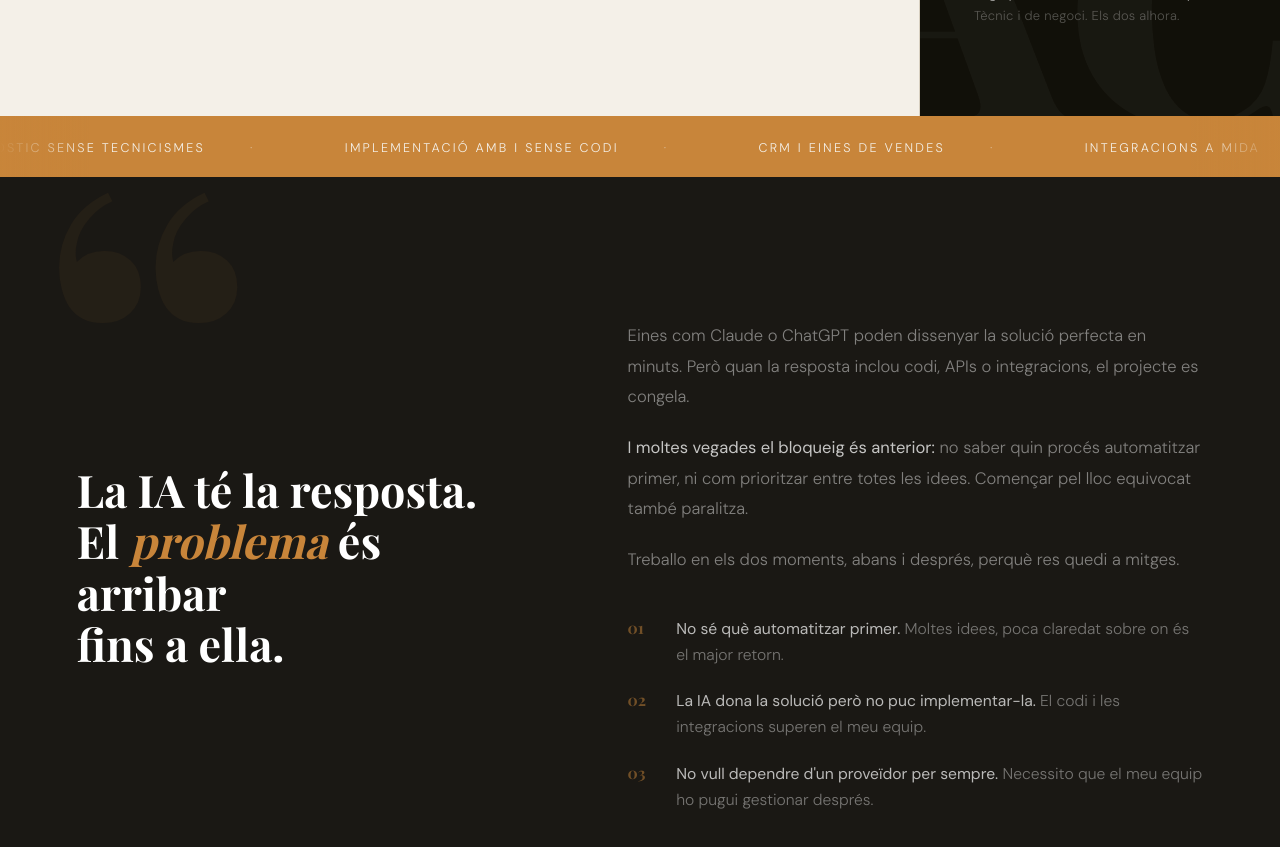
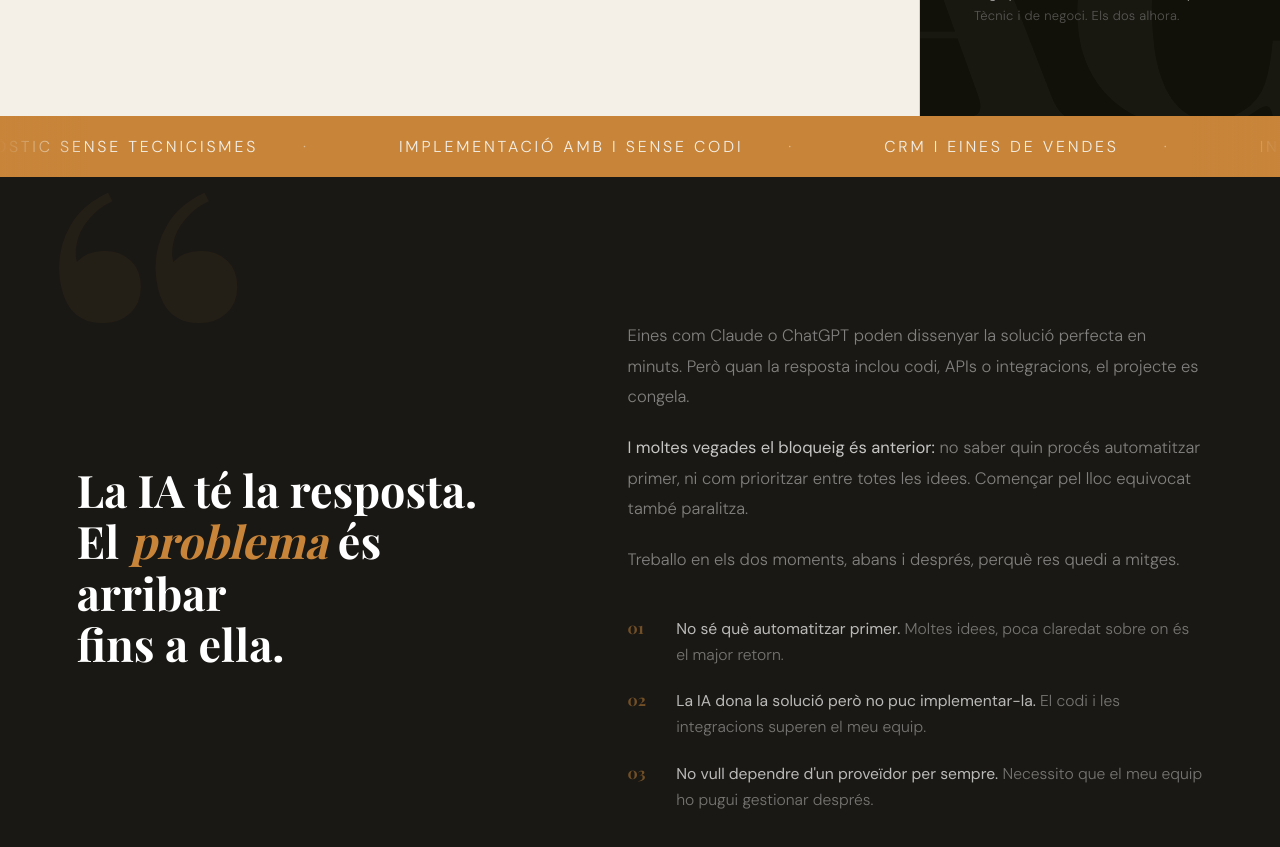
Before and after one commit to alejandroclose/alejandroclose, a Next.js app: page /ca in a window 1280 px wide. Shown: the part 840-1687 px from the top of the page. Built offline with nearby package versions, Linux system fonts and the light colour scheme; a web font is replaced by a local one.

Commit message:
Increase ticker font size
https://claude.ai/code/session_01Q4i919XE7JheVvUejGrXXR

```diff
--- a/app/globals.css
+++ b/app/globals.css
@@ -205,7 +205,7 @@ h1 em { font-style: italic; font-weight: 400; color: var(--amber); }
 }
 .ticker-track span {
   display: inline-block;
-  font-size: .7rem; letter-spacing: .18em; text-transform: uppercase;
+  font-size: .88rem; letter-spacing: .18em; text-transform: uppercase;
   color: var(--paper); padding: 0 2.5rem;
 }
 .ticker-track span::after { content: '·'; margin-left: 2.5rem; opacity: .5; }
```
